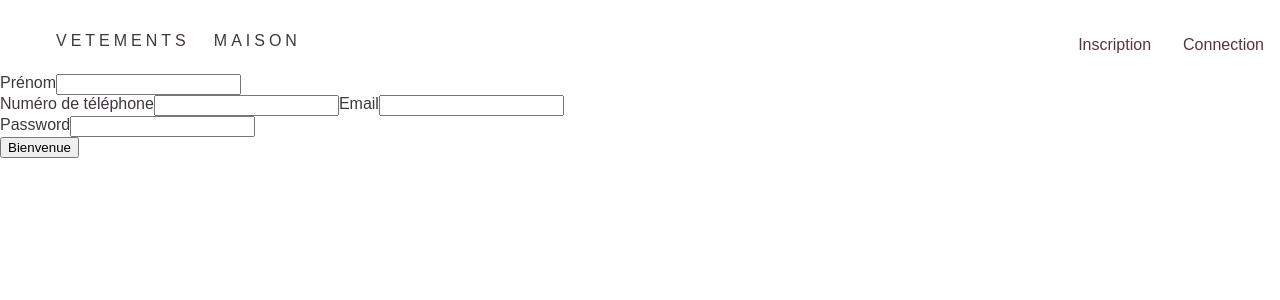
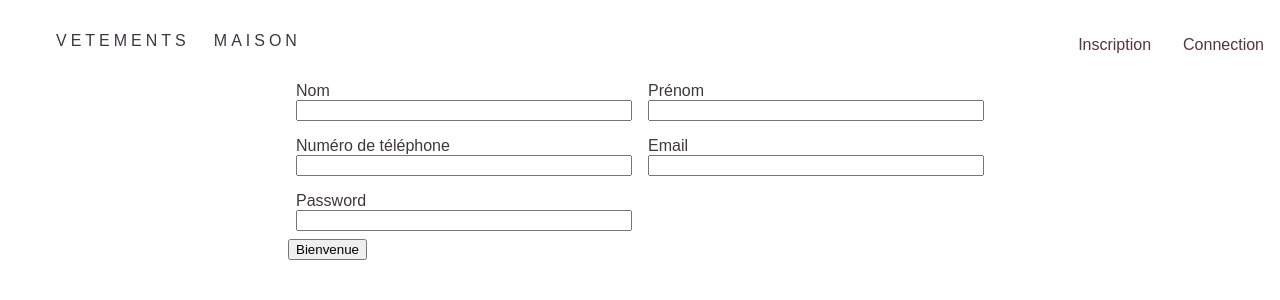
Before and after one commit to ClaireMarieV/Kiru, a Next.js app: page /inscription in a window 1280 px wide. Shown: the top 300 px of the page. Built offline with nearby package versions, Linux system fonts and the light colour scheme; a web font is replaced by a local one.

Commit message:
added css base form inscription

```diff
--- a/lib/db.js
+++ b/lib/db.js
@@ -10,9 +10,11 @@ if (mongoose.modelNames().length === 0) {
   const Clothe = mongoose.model("Clothe", clotheSchema);
 
   const userSchema = new mongoose.Schema({
-    name: String,
+    lastname: String,
+    firstname: String,
     email: String,
     password: String,
+    phone: Number,
   });
   const User = mongoose.model("User", userSchema);
 }
--- a/pages/inscription.js
+++ b/pages/inscription.js
@@ -24,35 +24,50 @@ const InscriptionPage = () => {
 
   return (
     <Layout>
+      <div className="container">
         <div className="form">
           <div>
-          <label htmlFor="name">Prénom</label>
-          <input type="name" />
+            <label htmlFor="lastname">Nom</label>
+            <input type="text" />
           </div>
           <div>
+            <label htmlFor="firstname">Prénom</label>
+            <input type="text" />
+          </div>
           <div>
             <label htmlFor="number">Numéro de téléphone</label>
-            <input type="number" />
-          </div>
-          <label htmlFor="name">Email</label>
-          <input type="name" />
+            <input type="text" />
           </div>
           <div>
-          <label htmlFor="firstname">Password</label>
-          <input type="firstname" />
+            <label htmlFor="email">Email</label>
+            <input type="email" />
           </div>
           <div>
+            <label htmlFor="password">Password</label>
+            <input type="password" />
+          </div>
+        </div>
+        <div className="button">
           <button onClick={register}>Bienvenue</button>
         </div>
       </div>
       <style jsx>{`
+        .container {
+          width: 44rem;
+          margin: auto;
+        }
         .form {
-          display: flex;
+          display: grid;
           flex-direction: column;
-          margin: auto;
+          grid-template-columns: repeat(2, minmax(0, 1fr));
         }
         .form div {
           display: flex;
+          flex-direction: column;
+          margin: 0.5rem;
+        }
+        .button {
+          margin: auto;
         }
       `}</style>
     </Layout>
```
Lines whose indentation alone changed are shown as unchanged.
